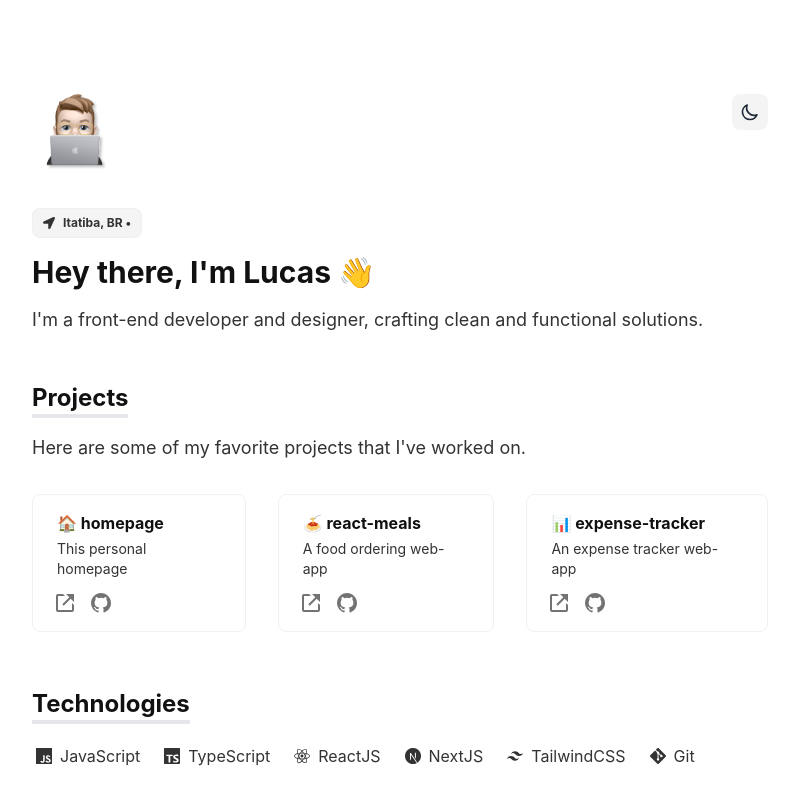
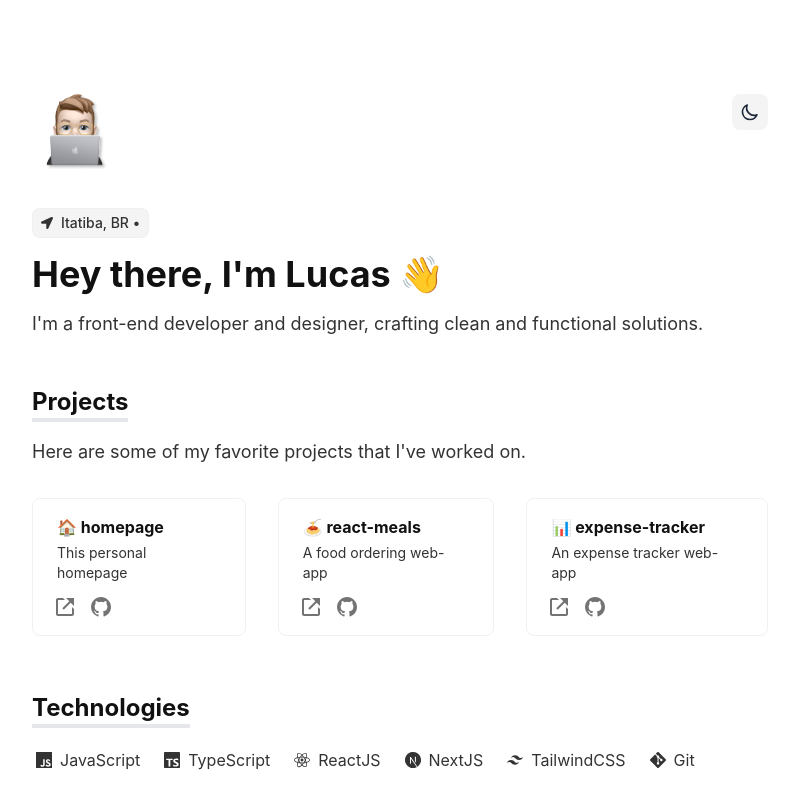
Before and after one commit to lucaspassini/homepage, a Next.js app: page / in a window 1280 px wide. Shown: the top 800 px of the page, without its empty margins (240-1039 px from the left). Built offline with nearby package versions, Linux system fonts and the light colour scheme.

Commit message:
fix: hero title sm & md text size

```diff
--- a/components/Hero.tsx
+++ b/components/Hero.tsx
@@ -57,16 +57,16 @@ export default function Hero(): JSX.Element {
           )}
         </button>
       </div>
-      <span className="text-xs inline-block py-1 px-2.5 leading-none text-center border border-zinc-400 border-opacity-5 whitespace-nowrap align-baseline font-bold bg-zinc-100 hover:bg-zinc-200 dark:hover:bg-neutral-700 dark:bg-neutral-800 text-gray-700  dark:text-white rounded-lg mt-16 ">
+      <span className="inline-block px-2 py-1 mt-16 text-sm font-medium leading-none text-center text-gray-700 align-baseline border rounded-lg border-zinc-400 border-opacity-5 whitespace-nowrap bg-zinc-100 hover:bg-zinc-200 dark:hover:bg-neutral-700 dark:bg-neutral-800 dark:text-white ">
         <Link
           href="https://www.google.com.br/maps/place/Itatiba,+State+of+S%C3%A3o+Paulo/@-22.9972518,-46.8994737,12z/data=!4m5!3m4!1s0x94cf2a851d59a719:0x1993f2010972ec6d!8m2!3d-23.0116344!4d-46.8375899"
           className="flex items-center h-5 gap-2 dark:text-greyText"
         >
-          <FaLocationArrow />
+          <FaLocationArrow className="w-3" />
           Itatiba, BR •
         </Link>
       </span>
-      <h1 className="mt-4 mb-4">{hero.title}</h1>
+      <h1 className="mt-4 mb-4 sm:text-3xl md:text-4xl">{hero.title}</h1>
       <p className="text-lg">{hero.desc}</p>
     </div>
   );
```
